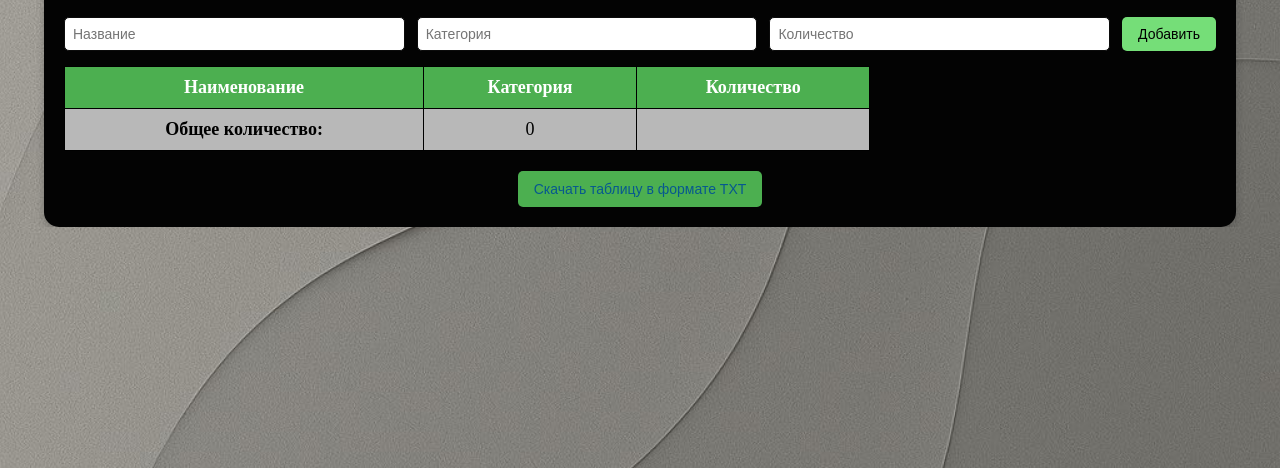
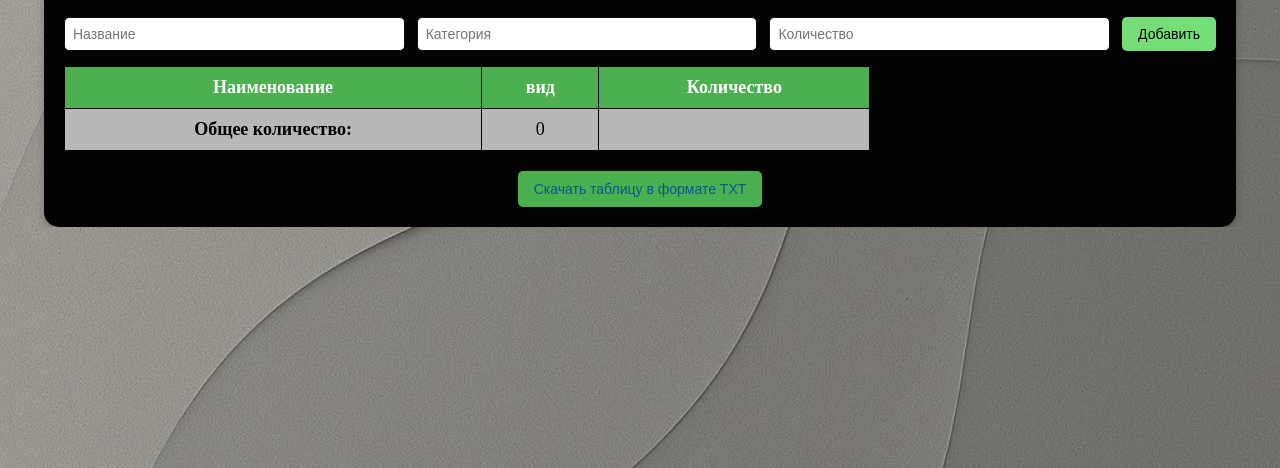
Before and after one commit to Aleksei123842/inventory, a plain HTML site: page index.html in a window 1280 px wide. Shown: the part 332-800 px from the top of the page. Drawn offline with Linux system fonts and the light colour scheme.

Commit message:
Update index.html

```diff
--- a/index.html
+++ b/index.html
@@ -28,7 +28,7 @@
       <thead>
         <tr>
           <th>Наименование</th>
-          <th>Категория</th>
+          <th>вид</th>
           <th>Количество</th>
 
         </tr>
```
